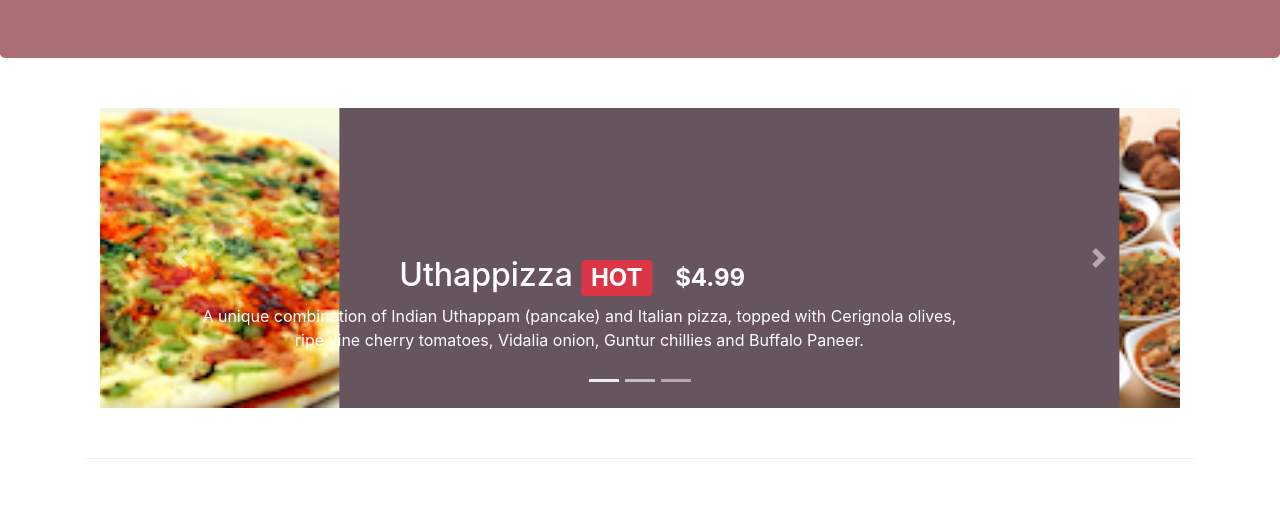
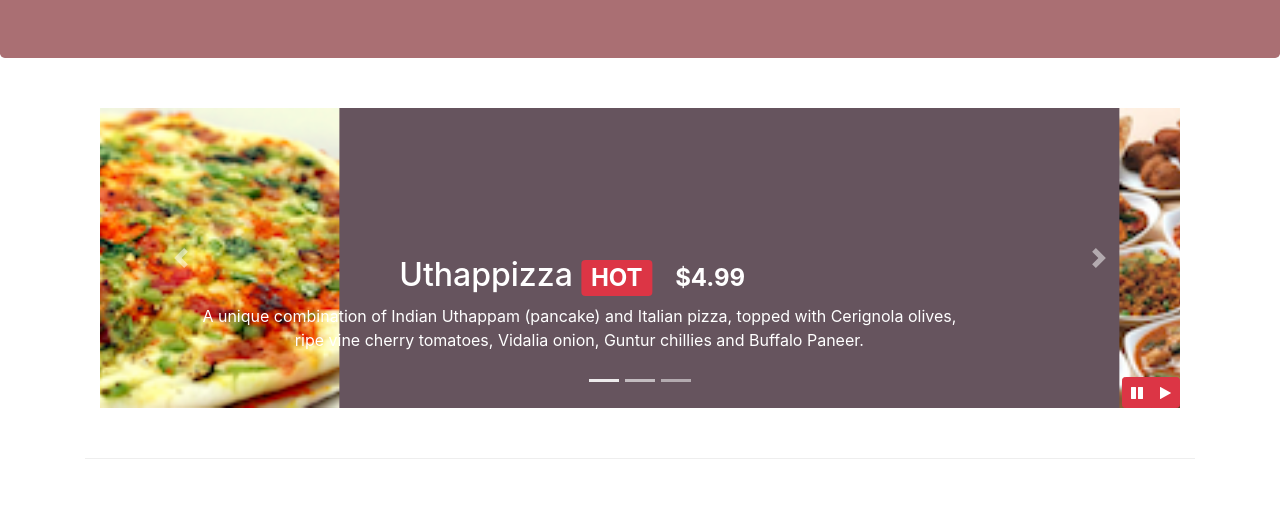
Before and after one commit to shijo12/Webpage-Bootstrap, a website: page index.html in a window 1280 px wide. Shown: the part 276-800 px from the top of the page. Drawn offline with nearby package versions, Linux system fonts and the light colour scheme.

Commit message:
Bootstrap Jquery

```diff
--- a/css/styles.css
+++ b/css/styles.css
@@ -60,3 +60,10 @@ body {
     left: 0;
     min-height: 300px;
 }
+
+#carouselButton {
+    right:0px;
+    position: absolute;
+    bottom: 0px;
+    z-index: 1;
+}
--- a/index.html
+++ b/index.html
@@ -210,6 +210,7 @@
 							</div>
                         </div>
                     </div>
+				   <!--carousel indicators-->
 				   <ol class="carousel-indicators">
                         <li data-target="#mycarousel" data-slide-to="0" class="active"></li>
                         <li data-target="#mycarousel" data-slide-to="1"></li>
@@ -221,6 +222,15 @@
                     <a class="carousel-control-next" href="#mycarousel" role="button" data-slide="next">
                         <span class="carousel-control-next-icon"></span>
                     </a>
+				   <!-- carousel buttons-->
+				   <div class="btn-group" id="carouselButton">
+                    <button class="btn btn-danger btn-sm" id="carousel-pause">
+                	    <span class="fa fa-pause"></span>
+                    </button>
+                    <button class="btn btn-danger btn-sm" id="carousel-play">
+                	    <span class="fa fa-play"></span>
+                    </button>
+                </div>
             	</div>
 
             </div>
@@ -329,6 +339,17 @@
 <script src="node_modules/jquery/dist/jquery.slim.min.js"></script>
 <script src="node_modules/popper.js/dist/umd/popper.min.js"></script>
 <script src="node_modules/bootstrap/dist/js/bootstrap.min.js"></script>
+	<script>
+        $(document).ready(function(){
+            $("#mycarousel").carousel( { interval: 2000 } );
+            $("#carousel-pause").click(function(){
+                $("#mycarousel").carousel('pause');
+            });
+            $("#carousel-play").click(function(){
+                $("#mycarousel").carousel('cycle');
+            });
+        });
+    </script>
 
 
 </body>
```
